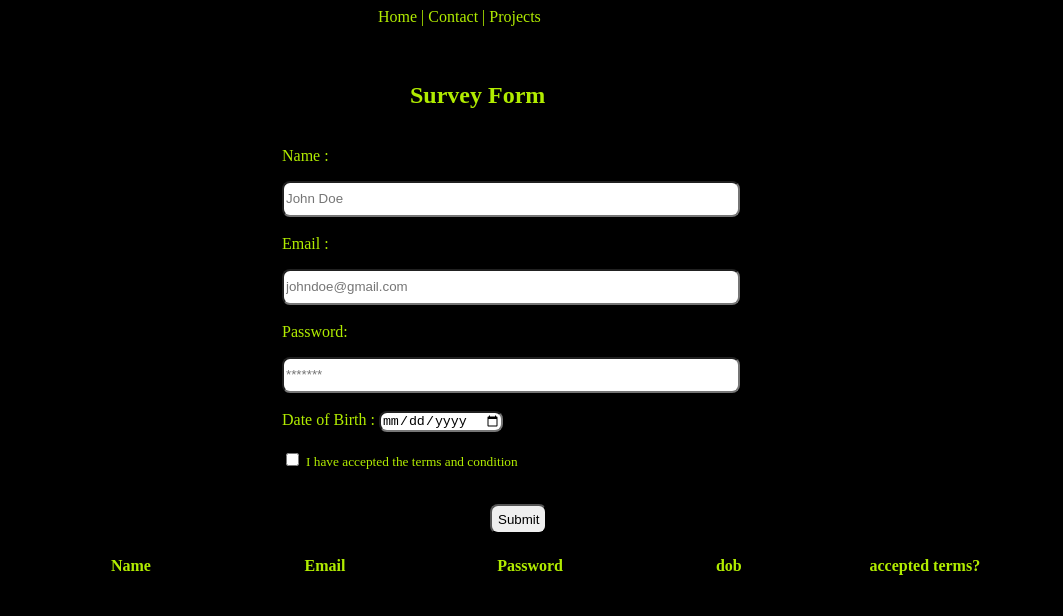
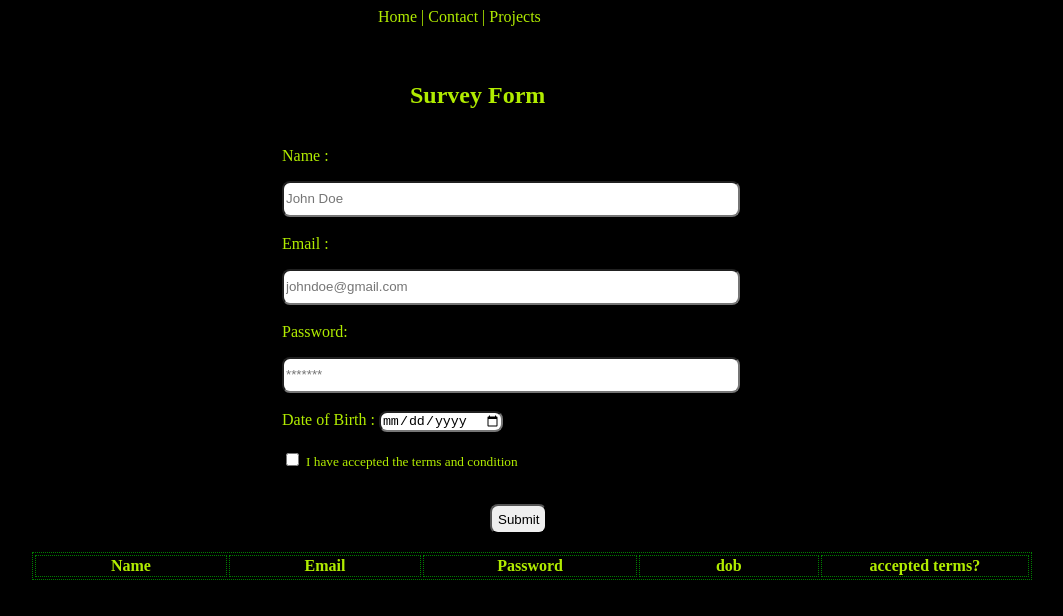
Before and after one commit to shreedhar37/wd-portfolio, a plain HTML site: page projects.html in a window 1280 px wide. Shown: the whole page, without its empty margins (108-1171 px from the left). Drawn offline with Linux system fonts and the light colour scheme.

Commit message:
table border added

```diff
--- a/main.css
+++ b/main.css
@@ -39,7 +39,7 @@ input[type="password"] {
 table,
 th,
 td {
-  border: 1px dotted black;
+  border: 1px dotted green;
   text-align: center;
   width: 1000px;
   margin: auto;
```
